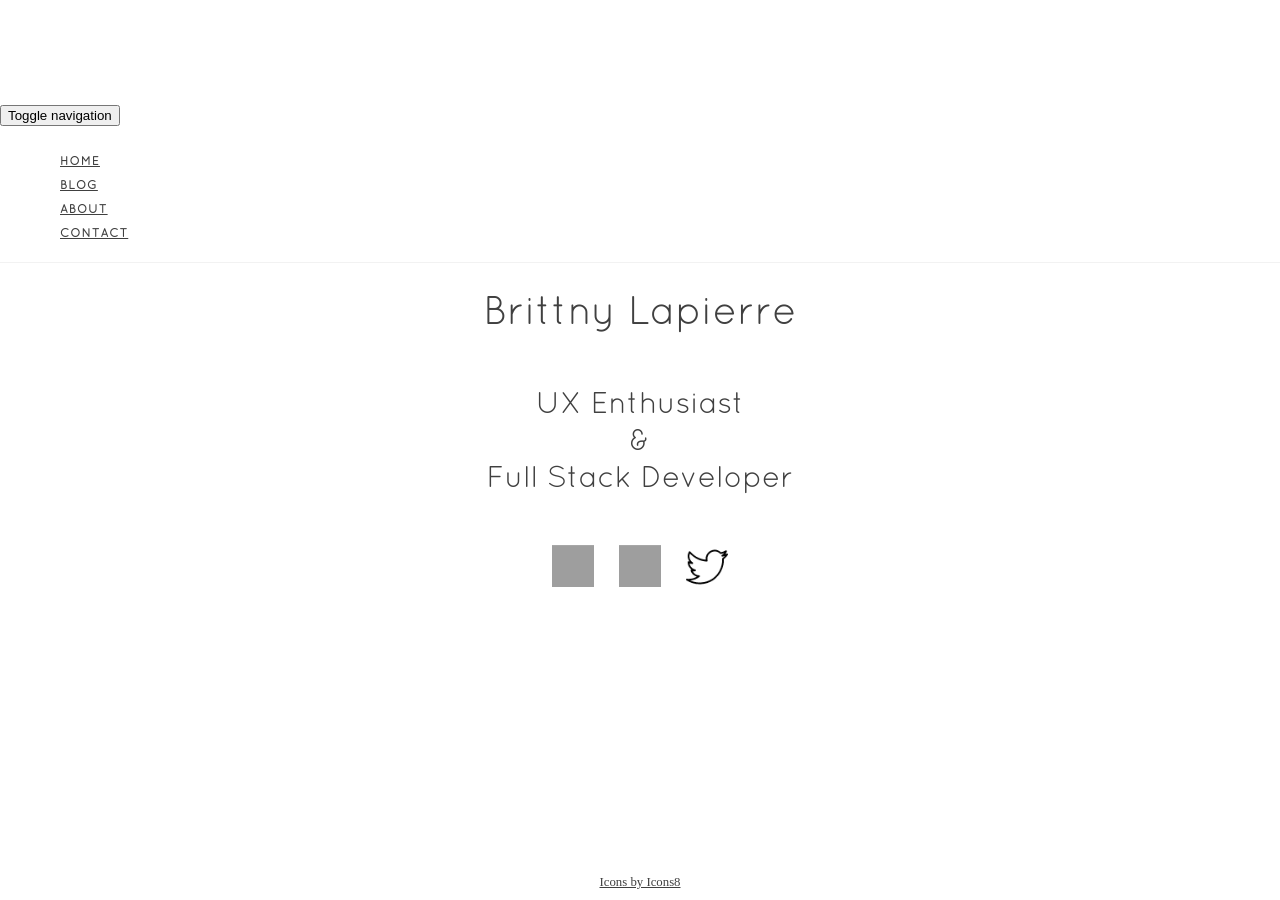
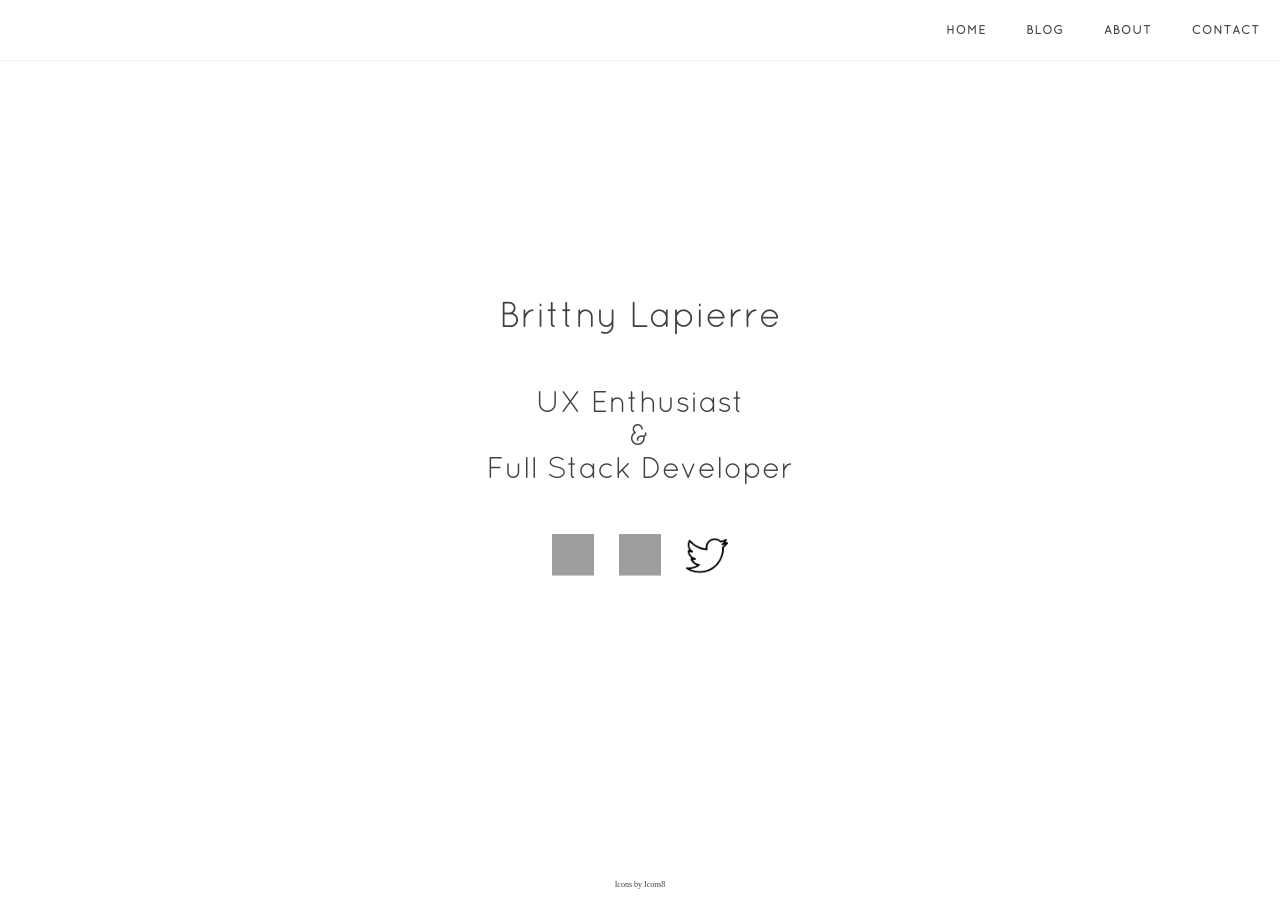
Before and after one commit to brittnylapierre/l3rittny.github.io-old, a Jekyll site: the page built from index.html, in a window 1280 px wide. Built offline with Jekyll 4.4.1, drawn with Linux system fonts in a browser that asks for light colours; nearby versions of some CDN libraries; grey boxes are pictures that could not be loaded.

Commit message:
Update head.html

```diff
--- a/_includes/head.html
+++ b/_includes/head.html
@@ -3,6 +3,8 @@
     <head>
         <meta charset="utf-8">
         <title>{{ page.title }}</title>
+	    	<!-- Latest compiled and minified CSS -->
+                <link rel="stylesheet" href="https://maxcdn.bootstrapcdn.com/bootstrap/3.3.7/css/bootstrap.min.css" integrity="sha384-BVYiiSIFeK1dGmJRAkycuHAHRg32OmUcww7on3RYdg4Va+PmSTsz/K68vbdEjh4u" crossorigin="anonymous">
 		<link rel="stylesheet" type="text/css" href="/css/style.css"></link>
 	        <!-- Custom CSS -->
                 <link rel="stylesheet" href="/css/clean-blog.css">
```
